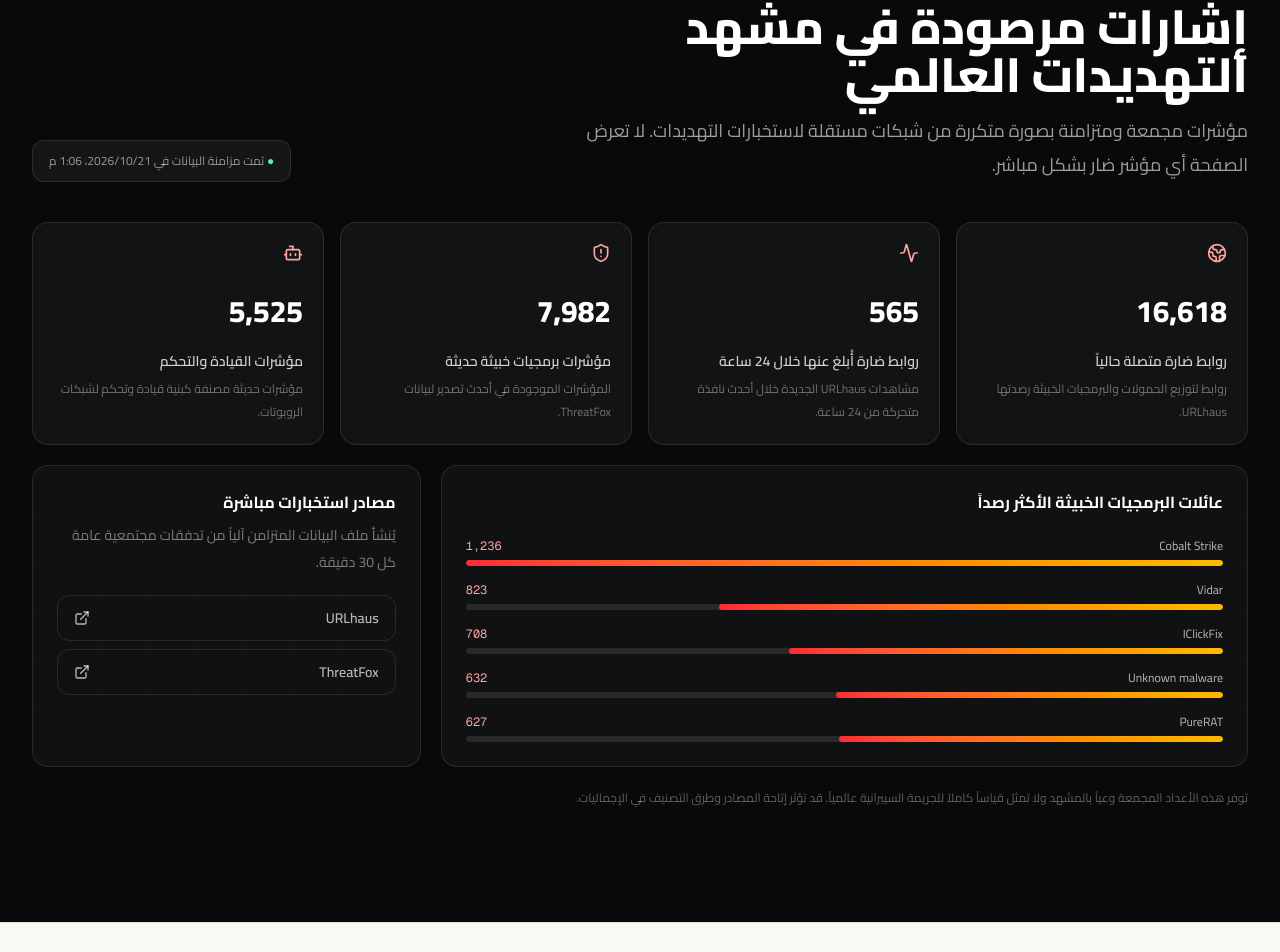
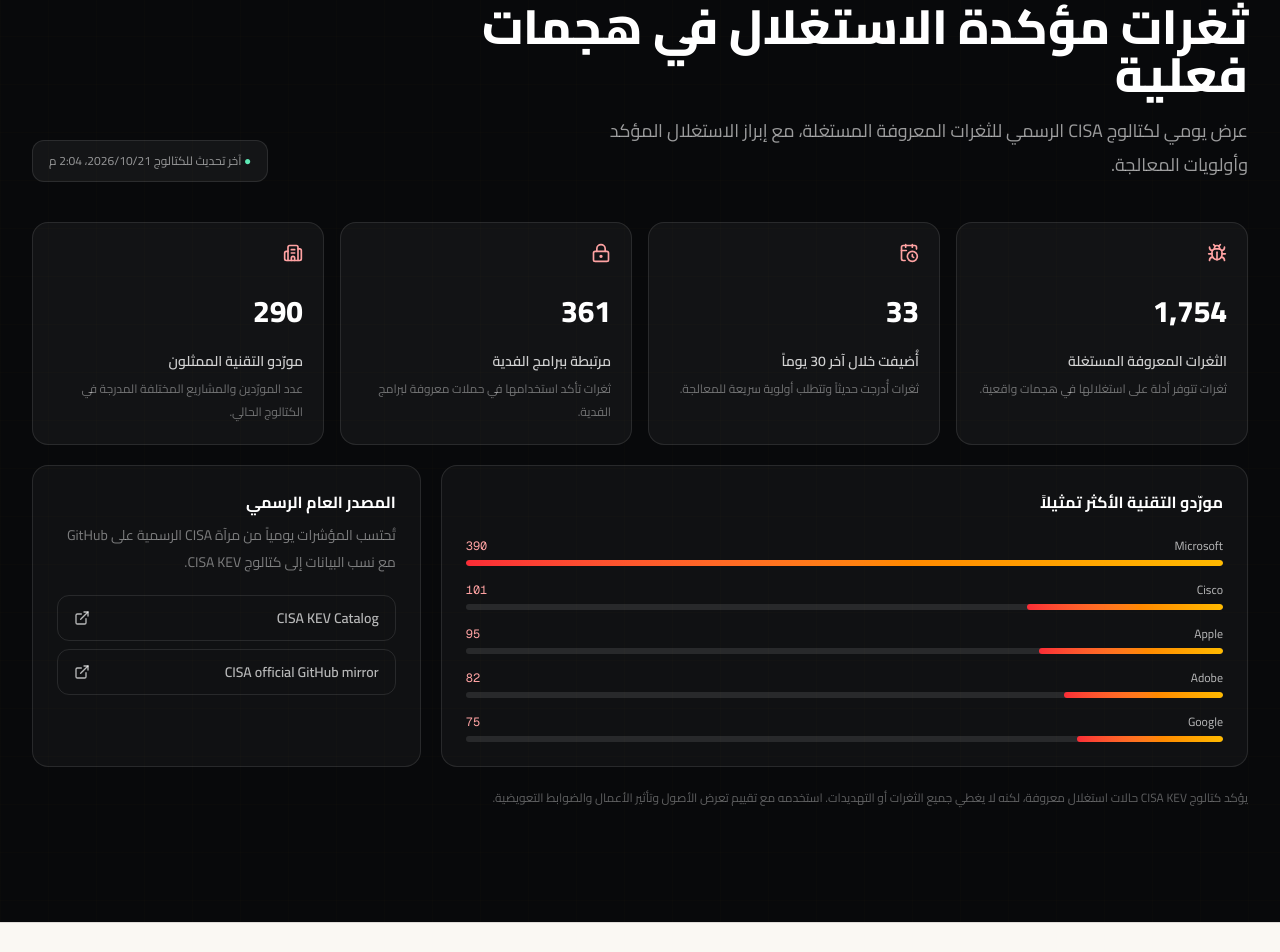
Before and after one commit to bizidwassim-design/brainfortsecurity.com, a Next.js app: page /ar/ in a window 1280 px wide. Shown: the part 3984-4936 px from the top of the page. Built offline with nearby package versions, Linux system fonts and the light colour scheme.

Commit message:
Replace retired threat feeds with free CISA KEV data (#20)
Use the official CISA KEV GitHub mirror for daily threat metrics without an API key, account, or paid subscription.

```diff
--- a/public/data/active-threats.json
+++ b/public/data/active-threats.json
@@ -1,41 +1,42 @@
 {
-  "updatedAt": "2026-10-21T13:06:01.103Z",
+  "updatedAt": "2026-10-21T14:04:39.8983Z",
+  "catalogVersion": "2026.10.21",
   "metrics": {
-    "activeMaliciousUrls": 16618,
-    "urlsLast24Hours": 565,
-    "recentIocs": 7982,
-    "commandAndControl": 5525
+    "knownExploitedVulnerabilities": 1754,
+    "addedLast30Days": 33,
+    "ransomwareLinked": 361,
+    "vendorsRepresented": 290
   },
-  "topMalware": [
+  "topVendors": [
     {
-      "name": "Cobalt Strike",
-      "count": 1236
+      "name": "Microsoft",
+      "count": 390
     },
     {
-      "name": "Vidar",
-      "count": 823
+      "name": "Cisco",
+      "count": 101
     },
     {
-      "name": "IClickFix",
-      "count": 708
+      "name": "Apple",
+      "count": 95
     },
     {
-      "name": "Unknown malware",
-      "count": 632
+      "name": "Adobe",
+      "count": 82
     },
     {
-      "name": "PureRAT",
-      "count": 627
+      "name": "Google",
+      "count": 75
     }
   ],
   "sources": [
     {
-      "name": "URLhaus",
-      "href": "https://urlhaus.abuse.ch/"
+      "name": "CISA KEV Catalog",
+      "href": "https://www.cisa.gov/known-exploited-vulnerabilities-catalog"
     },
     {
-      "name": "ThreatFox",
-      "href": "https://threatfox.abuse.ch/"
+      "name": "CISA official GitHub mirror",
+      "href": "https://github.com/cisagov/kev-data"
     }
   ]
 }
--- a/scripts/sync-threat-data.mjs
+++ b/scripts/sync-threat-data.mjs
@@ -2,77 +2,53 @@ import { mkdir, readFile, writeFile } from "node:fs/promises";
 import { dirname, resolve } from "node:path";
 
 const outputPath = resolve("public/data/active-threats.json");
-const threatFoxUrl = "https://threatfox.abuse.ch/export/json/recent/";
-const urlHausUrl = "https://urlhaus.abuse.ch/downloads/csv_recent/";
+const cisaKevUrl = "https://raw.githubusercontent.com/cisagov/kev-data/develop/known_exploited_vulnerabilities.json";
 
-function parseCsvLine(line) {
-  const values = [];
-  let value = "";
-  let quoted = false;
-  for (let index = 0; index < line.length; index += 1) {
-    const character = line[index];
-    if (character === '"') {
-      if (quoted && line[index + 1] === '"') {
-        value += '"';
-        index += 1;
-      } else quoted = !quoted;
-    } else if (character === "," && !quoted) {
-      values.push(value);
-      value = "";
-    } else value += character;
-  }
-  values.push(value);
-  return values;
+async function fetchJson(url) {
+  const response = await fetch(url, {
+    headers: { "User-Agent": "BrainFort-Security-KEV-Dashboard/1.0" },
+    signal: AbortSignal.timeout(30_000),
+  });
+  if (!response.ok) throw new Error(`${url} returned ${response.status}`);
+  return response.json();
 }
 
-async function fetchText(url) {
-  const response = await fetch(url, { headers: { "User-Agent": "BrainFort-Security-Threat-Dashboard/1.0" } });
-  if (!response.ok) throw new Error(`${url} returned ${response.status}`);
-  return response.text();
+const feed = await fetchJson(cisaKevUrl);
+if (!Array.isArray(feed.vulnerabilities) || typeof feed.dateReleased !== "string") {
+  throw new Error("CISA KEV returned an unexpected payload");
 }
 
-const [threatFoxText, urlHausText] = await Promise.all([
-  fetchText(threatFoxUrl),
-  fetchText(urlHausUrl),
-]);
+const vulnerabilities = feed.vulnerabilities;
+const cutoff = new Date();
+cutoff.setUTCDate(cutoff.getUTCDate() - 30);
 
-const threatFoxRaw = JSON.parse(threatFoxText);
-const threatFoxItems = Object.values(threatFoxRaw).flat();
-const malwareCounts = new Map();
-for (const item of threatFoxItems) {
-  const name = item.malware_printable || item.malware || "Unknown";
-  malwareCounts.set(name, (malwareCounts.get(name) || 0) + 1);
+const vendors = new Map();
+for (const item of vulnerabilities) {
+  const vendor = item.vendorProject?.trim();
+  if (vendor) vendors.set(vendor, (vendors.get(vendor) || 0) + 1);
 }
 
-const topMalware = [...malwareCounts.entries()]
-  .sort((a, b) => b[1] - a[1])
+const topVendors = [...vendors.entries()]
+  .sort((a, b) => b[1] - a[1] || a[0].localeCompare(b[0]))
   .slice(0, 5)
   .map(([name, count]) => ({ name, count }));
 
-const urlHausRows = urlHausText
-  .split(/\r?\n/)
-  .filter((line) => line && !line.startsWith("#"))
-  .map(parseCsvLine);
-const dayAgo = Date.now() - 24 * 60 * 60 * 1000;
-const onlineUrls = urlHausRows.filter((row) => row[3] === "online");
-const urlsLast24Hours = urlHausRows.filter((row) => {
-  const timestamp = Date.parse(`${row[1]?.replace(" ", "T")}Z`);
-  return Number.isFinite(timestamp) && timestamp >= dayAgo;
-}).length;
-const commandAndControl = threatFoxItems.filter((item) => item.threat_type === "botnet_cc").length;
-
 const result = {
-  updatedAt: new Date().toISOString(),
+  updatedAt: feed.dateReleased,
+  catalogVersion: feed.catalogVersion,
   metrics: {
-    activeMaliciousUrls: onlineUrls.length,
-    urlsLast24Hours,
-    recentIocs: threatFoxItems.length,
-    commandAndControl,
+    knownExploitedVulnerabilities: Number.isFinite(feed.count) ? feed.count : vulnerabilities.length,
+    addedLast30Days: vulnerabilities.filter((item) => {
+      const dateAdded = Date.parse(`${item.dateAdded}T00:00:00Z`);
+      return Number.isFinite(dateAdded) && dateAdded >= cutoff.getTime();
+    }).length,
+    ransomwareLinked: vulnerabilities.filter((item) => item.knownRansomwareCampaignUse === "Known").length,
+    vendorsRepresented: vendors.size,
   },
-  topMalware,
+  topVendors,
   sources: [
-    { name: "URLhaus", href: "https://urlhaus.abuse.ch/" },
-    { name: "ThreatFox", href: "https://threatfox.abuse.ch/" },
+    { name: "CISA KEV Catalog", href: "https://www.cisa.gov/known-exploited-vulnerabilities-catalog" },
+    { name: "CISA official GitHub mirror", href: "https://github.com/cisagov/kev-data" },
   ],
 };
 
@@ -81,7 +57,7 @@ await writeFile(outputPath, `${JSON.stringify(result, null, 2)}\n`);
 
 try {
   const current = JSON.parse(await readFile(outputPath, "utf8"));
-  console.log(`Threat data synchronized at ${current.updatedAt}`);
+  console.log(`CISA KEV data synchronized at ${current.updatedAt}`);
 } catch {
-  console.log("Threat data synchronized");
+  console.log("CISA KEV data synchronized");
 }
--- a/src/components/home/active-threat-dashboard.tsx
+++ b/src/components/home/active-threat-dashboard.tsx
@@ -1,7 +1,7 @@
 "use client";
 
 import { useEffect, useState } from "react";
-import { Activity, Bot, ExternalLink, Globe2, Radio, ShieldAlert } from "lucide-react";
+import { Building2, Bug, CalendarClock, ExternalLink, LockKeyhole, Radio } from "lucide-react";
 
 import { Reveal } from "@/components/motion/reveal";
 import { Badge } from "@/components/ui/badge";
@@ -9,18 +9,19 @@ import type { Dictionary } from "@/i18n";
 
 interface ThreatData {
   updatedAt: string;
+  catalogVersion?: string;
   metrics: {
-    activeMaliciousUrls: number;
-    urlsLast24Hours: number;
-    recentIocs: number;
-    commandAndControl: number;
+    knownExploitedVulnerabilities: number;
+    addedLast30Days: number;
+    ransomwareLinked: number;
+    vendorsRepresented: number;
   };
-  topMalware: { name: string; count: number }[];
+  topVendors: { name: string; count: number }[];
   sources: { name: string; href: string }[];
 }
 
-const metricKeys = ["activeMaliciousUrls", "urlsLast24Hours", "recentIocs", "commandAndControl"] as const;
-const metricIcons = [Globe2, Activity, ShieldAlert, Bot];
+const metricKeys = ["knownExploitedVulnerabilities", "addedLast30Days", "ransomwareLinked", "vendorsRepresented"] as const;
+const metricIcons = [Bug, CalendarClock, LockKeyhole, Building2];
 
 export function ActiveThreatDashboard({ dict }: { dict: Dictionary }) {
   const [data, setData] = useState<ThreatData | null>(null);
@@ -49,7 +50,7 @@ export function ActiveThreatDashboard({ dict }: { dict: Dictionary }) {
   }, []);
 
   const formatter = new Intl.NumberFormat(dict.activeThreats.locale);
-  const maxMalware = Math.max(...(data?.topMalware.map((item) => item.count) ?? [1]));
+  const maxVendor = Math.max(...(data?.topVendors.map((item) => item.count) ?? [1]));
 
   return (
     <section className="relative overflow-hidden bg-[#08090b] py-20 text-white sm:py-28" aria-labelledby="active-threats-title">
@@ -71,7 +72,7 @@ export function ActiveThreatDashboard({ dict }: { dict: Dictionary }) {
 
         <div className="mt-10 grid gap-4 sm:grid-cols-2 xl:grid-cols-4">
           {dict.activeThreats.metrics.map((metric, index) => {
-            const Icon = metricIcons[index] ?? Activity;
+            const Icon = metricIcons[index] ?? Bug;
             const value = data ? data.metrics[metricKeys[index]] : null;
             return (
               <div key={metric.label} className="rounded-2xl border border-white/10 bg-white/[0.045] p-5">
@@ -88,10 +89,10 @@ export function ActiveThreatDashboard({ dict }: { dict: Dictionary }) {
           <div className="rounded-2xl border border-white/10 bg-white/[0.035] p-6">
             <h3 className="font-bold">{dict.activeThreats.topTitle}</h3>
             <div className="mt-6 space-y-4">
-              {(data?.topMalware ?? []).map((item) => (
+              {(data?.topVendors ?? []).map((item) => (
                 <div key={item.name}>
                   <div className="mb-1.5 flex justify-between gap-4 text-xs"><span className="text-white/70">{item.name}</span><span className="font-mono text-red-300">{formatter.format(item.count)}</span></div>
-                  <div className="h-1.5 overflow-hidden rounded-full bg-white/10"><div className="h-full rounded-full bg-gradient-to-r from-red-500 to-amber-400" style={{ width: `${Math.max(5, (item.count / maxMalware) * 100)}%` }} /></div>
+                  <div className="h-1.5 overflow-hidden rounded-full bg-white/10"><div className="h-full rounded-full bg-gradient-to-r from-red-500 to-amber-400" style={{ width: `${Math.max(5, (item.count / maxVendor) * 100)}%` }} /></div>
                 </div>
               ))}
             </div>
--- a/src/i18n/ar.ts
+++ b/src/i18n/ar.ts
@@ -166,23 +166,23 @@ export const ar: Dictionary = {
   },
   activeThreats: {
     locale: "ar",
-    eyebrow: "مراقبة التهديدات النشطة",
-    title: "إشارات مرصودة في مشهد التهديدات العالمي",
-    subtitle: "مؤشرات مجمعة ومتزامنة بصورة متكررة من شبكات مستقلة لاستخبارات التهديدات. لا تعرض الصفحة أي مؤشر ضار بشكل مباشر.",
-    synced: "تمت مزامنة البيانات في",
-    connecting: "جارٍ تحميل بيانات التهديدات المتزامنة…",
-    unavailable: "آخر مزامنة غير متاحة مؤقتاً",
+    eyebrow: "استخبارات CISA KEV",
+    title: "ثغرات مؤكدة الاستغلال في هجمات فعلية",
+    subtitle: "عرض يومي لكتالوج CISA الرسمي للثغرات المعروفة المستغلة، مع إبراز الاستغلال المؤكد وأولويات المعالجة.",
+    synced: "آخر تحديث للكتالوج",
+    connecting: "جارٍ تحميل بيانات CISA KEV…",
+    unavailable: "بيانات CISA KEV غير متاحة مؤقتاً",
     metrics: [
-      { label: "روابط ضارة متصلة حالياً", detail: "روابط لتوزيع الحمولات والبرمجيات الخبيثة رصدتها URLhaus." },
-      { label: "روابط ضارة أُبلغ عنها خلال 24 ساعة", detail: "مشاهدات URLhaus الجديدة خلال أحدث نافذة متحركة من 24 ساعة." },
-      { label: "مؤشرات برمجيات خبيثة حديثة", detail: "المؤشرات الموجودة في أحدث تصدير لبيانات ThreatFox." },
-      { label: "مؤشرات القيادة والتحكم", detail: "مؤشرات حديثة مصنفة كبنية قيادة وتحكم لشبكات الروبوتات." },
+      { label: "الثغرات المعروفة المستغلة", detail: "ثغرات تتوفر أدلة على استغلالها في هجمات واقعية." },
+      { label: "أُضيفت خلال آخر 30 يوماً", detail: "ثغرات أُدرجت حديثاً وتتطلب أولوية سريعة للمعالجة." },
+      { label: "مرتبطة ببرامج الفدية", detail: "ثغرات تأكد استخدامها في حملات معروفة لبرامج الفدية." },
+      { label: "مورّدو التقنية الممثلون", detail: "عدد المورّدين والمشاريع المختلفة المدرجة في الكتالوج الحالي." },
     ],
-    topTitle: "عائلات البرمجيات الخبيثة الأكثر رصداً",
-    sourcesTitle: "مصادر استخبارات مباشرة",
-    sourcesBody: "يُنشأ ملف البيانات المتزامن آلياً من تدفقات مجتمعية عامة كل 30 دقيقة.",
-    sources: [{ name: "URLhaus", href: "https://urlhaus.abuse.ch/" }, { name: "ThreatFox", href: "https://threatfox.abuse.ch/" }],
-    disclaimer: "توفر هذه الأعداد المجمعة وعياً بالمشهد ولا تمثل قياساً كاملاً للجريمة السيبرانية عالمياً. قد تؤثر إتاحة المصادر وطرق التصنيف في الإجماليات.",
+    topTitle: "مورّدو التقنية الأكثر تمثيلاً",
+    sourcesTitle: "المصدر العام الرسمي",
+    sourcesBody: "تُحتسب المؤشرات يومياً من مرآة CISA الرسمية على GitHub مع نسب البيانات إلى كتالوج CISA KEV.",
+    sources: [{ name: "كتالوج CISA KEV", href: "https://www.cisa.gov/known-exploited-vulnerabilities-catalog" }, { name: "مرآة CISA الرسمية على GitHub", href: "https://github.com/cisagov/kev-data" }],
+    disclaimer: "يؤكد كتالوج CISA KEV حالات استغلال معروفة، لكنه لا يغطي جميع الثغرات أو التهديدات. استخدمه مع تقييم تعرض الأصول وتأثير الأعمال والضوابط التعويضية.",
   },
   industries: {
     eyebrow: "من نخدم",
--- a/src/i18n/en.ts
+++ b/src/i18n/en.ts
@@ -165,23 +165,23 @@ export const en = {
   },
   activeThreats: {
     locale: "en-CA",
-    eyebrow: "Active threat monitor",
-    title: "Signals observed across the global threat landscape",
-    subtitle: "Aggregated, frequently synchronized indicators from independent threat-intelligence networks. No malicious indicator is exposed on this page.",
-    synced: "Data synchronized",
-    connecting: "Loading synchronized threat data…",
-    unavailable: "Latest synchronization temporarily unavailable",
+    eyebrow: "CISA KEV intelligence",
+    title: "Vulnerabilities confirmed as exploited in the wild",
+    subtitle: "A daily view of CISA's authoritative Known Exploited Vulnerabilities catalog, highlighting confirmed exploitation and remediation priorities.",
+    synced: "Catalog updated",
+    connecting: "Loading CISA KEV data…",
+    unavailable: "CISA KEV data temporarily unavailable",
     metrics: [
-      { label: "Malicious URLs currently online", detail: "Online payload and malware-distribution URLs observed by URLhaus." },
-      { label: "Malicious URLs reported in 24 hours", detail: "New URLhaus observations during the latest rolling 24-hour window." },
-      { label: "Recent malware indicators", detail: "Current indicators contained in the recent ThreatFox export." },
-      { label: "Command-and-control indicators", detail: "Recent indicators classified as botnet command-and-control infrastructure." },
+      { label: "Known exploited vulnerabilities", detail: "Vulnerabilities with evidence of exploitation in real-world attacks." },
+      { label: "Added in the last 30 days", detail: "Recently catalogued vulnerabilities requiring prompt prioritization." },
+      { label: "Linked to ransomware", detail: "Catalogued vulnerabilities confirmed in known ransomware campaigns." },
+      { label: "Technology vendors represented", detail: "Distinct vendors and projects represented in the current catalog." },
     ],
-    topTitle: "Most observed malware families",
-    sourcesTitle: "Live intelligence sources",
-    sourcesBody: "The synchronized file is generated automatically from public community feeds every 30 minutes.",
-    sources: [{ name: "URLhaus", href: "https://urlhaus.abuse.ch/" }, { name: "ThreatFox", href: "https://threatfox.abuse.ch/" }],
-    disclaimer: "These aggregate counts provide situational awareness, not a complete measure of global cybercrime. Source availability and classification methods may affect the totals.",
+    topTitle: "Most represented technology vendors",
+    sourcesTitle: "Authoritative public source",
+    sourcesBody: "The metrics are calculated daily from CISA's official GitHub mirror and attributed to the CISA KEV Catalog.",
+    sources: [{ name: "CISA KEV Catalog", href: "https://www.cisa.gov/known-exploited-vulnerabilities-catalog" }, { name: "CISA official GitHub mirror", href: "https://github.com/cisagov/kev-data" }],
+    disclaimer: "CISA KEV confirms known exploitation but does not represent every vulnerability or threat. Use it as a prioritization input alongside asset exposure, business impact, and compensating controls.",
   },
   industries: {
     eyebrow: "Who We Serve",
--- a/src/i18n/fr.ts
+++ b/src/i18n/fr.ts
@@ -170,23 +170,23 @@ export const fr: Dictionary = {
   },
   activeThreats: {
     locale: "fr-CA",
-    eyebrow: "Surveillance des menaces actives",
-    title: "Les signaux observés dans le paysage mondial des menaces",
-    subtitle: "Des indicateurs agrégés et fréquemment synchronisés provenant de réseaux indépendants de renseignement sur les menaces. Aucun indicateur malveillant n'est exposé sur cette page.",
-    synced: "Données synchronisées le",
-    connecting: "Chargement des données synchronisées…",
-    unavailable: "Dernière synchronisation temporairement indisponible",
+    eyebrow: "Renseignement CISA KEV",
+    title: "Les vulnérabilités dont l'exploitation réelle est confirmée",
+    subtitle: "Une vue quotidienne du catalogue officiel CISA des vulnérabilités exploitées, mettant en évidence les exploitations confirmées et les priorités de remédiation.",
+    synced: "Catalogue mis à jour le",
+    connecting: "Chargement des données CISA KEV…",
+    unavailable: "Données CISA KEV temporairement indisponibles",
     metrics: [
-      { label: "URL malveillantes actuellement en ligne", detail: "URL de distribution de charges et de logiciels malveillants observées par URLhaus." },
-      { label: "URL malveillantes signalées en 24 h", detail: "Nouvelles observations URLhaus durant la dernière fenêtre mobile de 24 heures." },
-      { label: "Indicateurs de logiciels malveillants récents", detail: "Indicateurs présents dans la plus récente exportation ThreatFox." },
-      { label: "Indicateurs de commande et contrôle", detail: "Indicateurs récents classés comme infrastructure de commande et contrôle de botnets." },
+      { label: "Vulnérabilités exploitées connues", detail: "Vulnérabilités accompagnées de preuves d'exploitation lors d'attaques réelles." },
+      { label: "Ajoutées durant les 30 derniers jours", detail: "Vulnérabilités récemment cataloguées à prioriser rapidement." },
+      { label: "Liées aux rançongiciels", detail: "Vulnérabilités confirmées dans des campagnes connues de rançongiciel." },
+      { label: "Fournisseurs technologiques représentés", detail: "Fournisseurs et projets distincts présents dans le catalogue actuel." },
     ],
-    topTitle: "Familles de logiciels malveillants les plus observées",
-    sourcesTitle: "Sources de renseignement",
-    sourcesBody: "Le fichier synchronisé est produit automatiquement à partir de flux communautaires publics toutes les 30 minutes.",
-    sources: [{ name: "URLhaus", href: "https://urlhaus.abuse.ch/" }, { name: "ThreatFox", href: "https://threatfox.abuse.ch/" }],
-    disclaimer: "Ces décomptes agrégés offrent une lecture de la situation, sans mesurer l'ensemble de la cybercriminalité mondiale. La disponibilité et les méthodes de classification des sources peuvent influencer les totaux.",
+    topTitle: "Fournisseurs technologiques les plus représentés",
+    sourcesTitle: "Source publique officielle",
+    sourcesBody: "Les métriques sont calculées chaque jour à partir du miroir GitHub officiel de la CISA et attribuées au catalogue CISA KEV.",
+    sources: [{ name: "Catalogue CISA KEV", href: "https://www.cisa.gov/known-exploited-vulnerabilities-catalog" }, { name: "Miroir GitHub officiel de la CISA", href: "https://github.com/cisagov/kev-data" }],
+    disclaimer: "Le catalogue CISA KEV confirme des exploitations connues sans couvrir toutes les vulnérabilités ni toutes les menaces. Il doit compléter l'exposition des actifs, l'impact métier et les contrôles compensatoires.",
   },
   industries: {
     eyebrow: "Qui nous servons",
```
